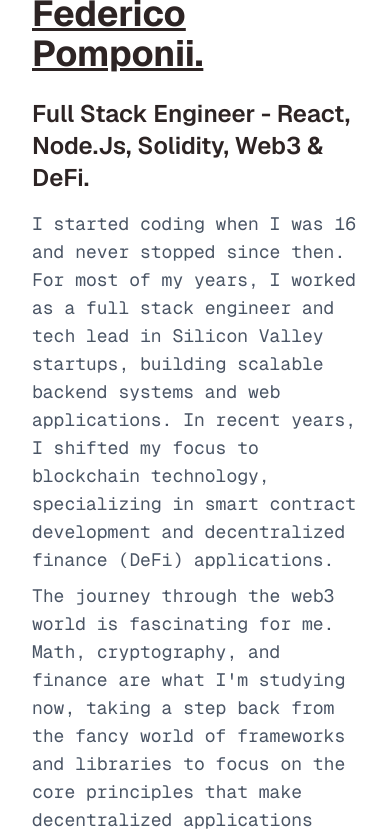
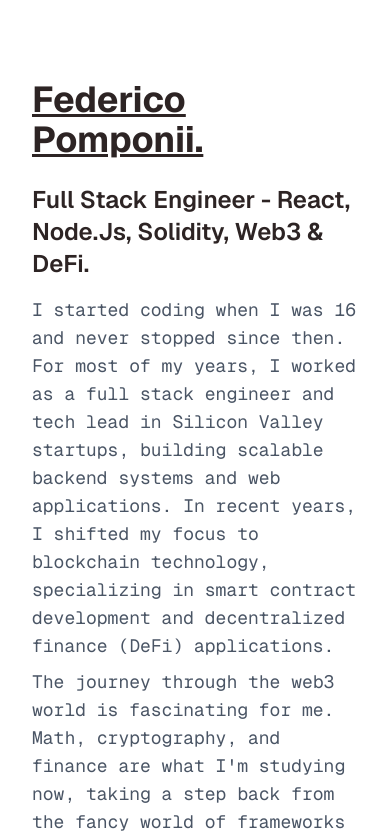
Before and after one commit to pmpwith2i/fpomponii.it, a Next.js app: page / in a window 390 px wide. Shown: the top 839 px of the page. Built offline with nearby package versions, Linux system fonts and the light colour scheme.

Commit message:
fix min height for mobile phones

```diff
--- a/src/app/page.tsx
+++ b/src/app/page.tsx
@@ -147,7 +147,7 @@
         type="application/ld+json"
         dangerouslySetInnerHTML={{ __html: JSON.stringify(jsonLd) }}
       />
-      <div className="h-screen flex px-8 py-8 flex-col w-screen justify-center max-w-7xl mx-auto space-y-4 font-mono">
+      <div className="min-h-screen flex px-8 py-8 flex-col w-screen justify-center max-w-7xl mx-auto space-y-4 font-mono">
         <div className="max-w-4xl">
           <h1 className="text-4xl font-bold mt-12 mb-6 underline font-sans">
             Federico Pomponii.
```
